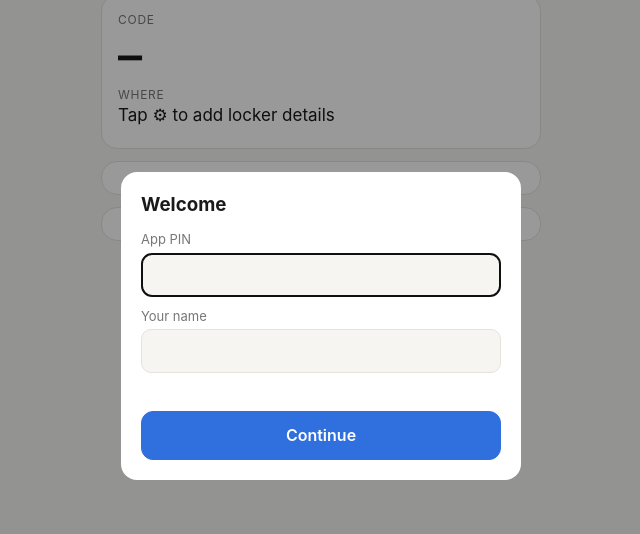
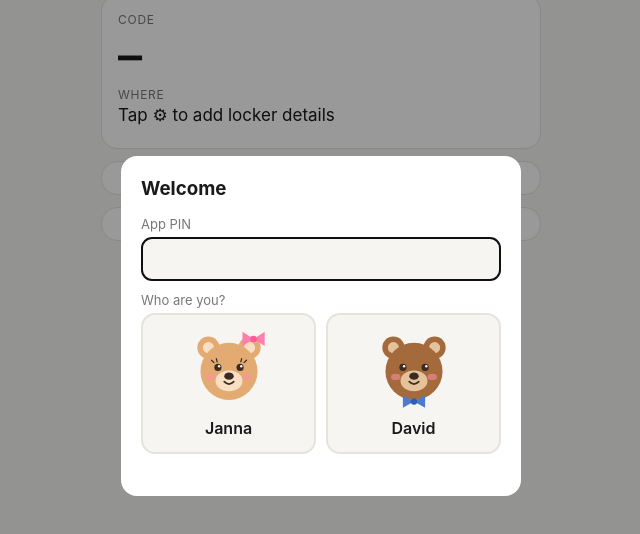
Before and after one commit to jjiang15/locker-share, a website: page public/index.html in a window 1280 px wide. Shown: the part 74-608 px from the top of the page, without its empty margins (319-959 px from the left). Drawn offline with Linux system fonts and the light colour scheme.

Commit message:
new profile login

```diff
--- a/public/index.html
+++ b/public/index.html
@@ -64,6 +64,17 @@
     background: var(--bg); color: var(--text); font: inherit; font-size: 16px;
   }
   dialog .btns { margin-top: 16px; }
+  .pick { display: flex; gap: 10px; }
+  .pick button {
+    flex: 1; display: flex; flex-direction: column; align-items: center; gap: 6px;
+    padding: 12px 6px; border-radius: 14px; border: 2px solid var(--line);
+    background: var(--bg); color: var(--text); font: inherit; font-weight: 600; cursor: pointer;
+  }
+  .pick button svg { width: 84px; height: 84px; }
+  .pick.small button svg { width: 48px; height: 48px; }
+  .pick button.on { border-color: var(--accent); }
+  .row .who { display: flex; align-items: center; gap: 8px; }
+  .row .who svg { width: 28px; height: 28px; flex: none; }
   .err { color: #d33; font-size: 14px; margin-top: 8px; min-height: 1em; }
 </style>
 </head>
@@ -97,18 +108,17 @@
     <h3>Welcome</h3>
     <label for="pinIn">App PIN</label>
     <input id="pinIn" inputmode="numeric" autocomplete="off" required>
-    <label for="nameIn">Your name</label>
-    <input id="nameIn" autocomplete="given-name" required maxlength="30">
+    <label>Who are you?</label>
+    <div class="pick" id="setupPick"></div>
     <div class="err" id="setupErr"></div>
-    <div class="btns"><button class="b primary" type="submit">Continue</button></div>
   </form>
 </dialog>
 
 <dialog id="settings">
   <form method="dialog" id="settingsForm">
     <h3>Settings</h3>
-    <label for="sName">Your name</label>
-    <input id="sName" maxlength="30" required>
+    <label>You are</label>
+    <div class="pick small" id="settingsPick"></div>
     <label for="sCode">Locker code</label>
     <input id="sCode" autocomplete="off">
     <label for="sLoc">Where it is</label>
@@ -128,7 +138,44 @@ const store = {
   get: (k) => { try { return localStorage.getItem(k); } catch { return null; } },
   set: (k, v) => { try { localStorage.setItem(k, v); } catch {} },
 };
+const PEOPLE = ['Janna Jiang', 'David Zhang'];
+
+function bear(who) {
+  const janna = who === 'Janna Jiang';
+  const fur = janna ? '#e3ab72' : '#a46a3c';
+  const light = janna ? '#f8dfc4' : '#e4c29b';
+  const dark = '#3b2a20';
+  const extra = janna
+    // pink bow on the right ear + eyelashes
+    ? `<path d="M67 6 L81 15 L67 24 Z M95 6 L81 15 L95 24 Z" fill="#ff7eb0"/>
+       <circle cx="81" cy="15" r="4" fill="#ff5a99"/>
+       <path d="M31 45 l-3 -3 M35 44 l-1 -4 M65 44 l1 -4 M69 45 l3 -3" stroke="${dark}" stroke-width="1.6" stroke-linecap="round"/>`
+    // blue bow tie
+    : `<path d="M50 94 L36 86 L36 102 Z M50 94 L64 86 L64 102 Z" fill="#4a7bd0"/>
+       <circle cx="50" cy="94" r="4" fill="#2f5fb3"/>`;
+  return `<svg viewBox="0 0 100 106" aria-hidden="true">
+    <circle cx="24" cy="26" r="14" fill="${fur}"/><circle cx="76" cy="26" r="14" fill="${fur}"/>
+    <circle cx="24" cy="26" r="7" fill="${light}"/><circle cx="76" cy="26" r="7" fill="${light}"/>
+    <circle cx="50" cy="56" r="36" fill="${fur}"/>
+    <ellipse cx="50" cy="68" rx="17" ry="13" fill="${light}"/>
+    <circle cx="36" cy="51" r="4.5" fill="${dark}"/><circle cx="64" cy="51" r="4.5" fill="${dark}"/>
+    <circle cx="37.5" cy="49.5" r="1.5" fill="#fff"/><circle cx="65.5" cy="49.5" r="1.5" fill="#fff"/>
+    <ellipse cx="27" cy="63" rx="6" ry="4" fill="#ff8fa8" opacity=".55"/>
+    <ellipse cx="73" cy="63" rx="6" ry="4" fill="#ff8fa8" opacity=".55"/>
+    <ellipse cx="50" cy="62" rx="6" ry="4.5" fill="${dark}"/>
+    <path d="M44 69 Q50 75 56 69" stroke="${dark}" stroke-width="2.2" fill="none" stroke-linecap="round"/>
+    ${extra}
+  </svg>`;
+}
+
+function renderPick(el, selected, onPick) {
+  el.innerHTML = PEOPLE.map((p) =>
+    `<button type="button" data-who="${p}" class="${p === selected ? 'on' : ''}">${bear(p)}<span>${p.split(' ')[0]}</span></button>`).join('');
+  el.querySelectorAll('button').forEach((b) => b.onclick = () => onPick(b.dataset.who));
+}
+
 let me = store.get('me');
+if (me && !PEOPLE.includes(me)) me = null;
 let pin = store.get('pin');
 let state = null;
 const focusDay = new URLSearchParams(location.search).get('day');
@@ -161,15 +208,15 @@ function renderDay(day) {
   el.classList.toggle('hl', focusDay === day);
 
   let status = list.length
-    ? list.map((r, i) => `<div class="row"><span>${r.who === me ? 'You' : esc(r.who)} · ${r.size}</span>
-        <span class="meta">${list.length > 1 ? (i === 0 ? '1st · ' : '2nd · ') : ''}${fmtTime(r.at)}</span></div>`).join('')
+    ? list.map((r, i) => `<div class="row"><span class="who">${PEOPLE.includes(r.who) ? bear(r.who) : ''}${r.who === me ? 'You' : esc(r.who.split(' ')[0])} · ${r.size}</span>
+        <span class="meta">${list.length > 1 ? (['1st', '2nd', '3rd'][i] ?? `${i + 1}th`) + ' · ' : ''}${fmtTime(r.at)}</span></div>`).join('')
     : '<span class="free">Free</span>';
 
   let headsUp = '';
   if (others.length && !mine) {
-    headsUp = `<div class="heads-up">${others.map((r) => esc(r.who)).join(', ')} already has it (${others.map((r) => r.size).join(', ')}). You can still add yourself.</div>`;
+    headsUp = `<div class="heads-up">${others.map((r) => esc(r.who.split(' ')[0])).join(', ')} already has it (${others.map((r) => r.size).join(', ')}). You can still add yourself.</div>`;
   } else if (others.length && mine && others[0].at < mine.at) {
-    headsUp = `<div class="heads-up">${esc(others[0].who)} reserved first, so plan to share the space.</div>`;
+    headsUp = `<div class="heads-up">${esc(others[0].who.split(' ')[0])} reserved first, so plan to share the space.</div>`;
   }
 
   const btns = mine
@@ -223,21 +270,24 @@ async function act(day, action, size, el) {
 function showSetup(err = '') {
   $('setupErr').textContent = err;
   $('pinIn').value = pin || '';
-  $('nameIn').value = me || '';
+  renderPick($('setupPick'), me, (who) => {
+    if (!$('pinIn').value.trim()) { $('setupErr').textContent = 'Enter the PIN first'; return; }
+    pin = $('pinIn').value.trim();
+    me = who;
+    store.set('pin', pin); store.set('me', me);
+    $('setup').close();
+    load().then(syncPush);
+  });
   $('setup').showModal();
 }
-$('setupForm').onsubmit = (e) => {
-  e.preventDefault();
-  pin = $('pinIn').value.trim();
-  me = $('nameIn').value.trim();
-  store.set('pin', pin); store.set('me', me);
-  $('setup').close();
-  load().then(syncPush);
-};
+$('setupForm').onsubmit = (e) => e.preventDefault();
 
+let pickedMe = me;
 $('settingsBtn').onclick = () => {
   const i = state?.info || {};
-  $('sName').value = me || '';
+  pickedMe = me;
+  const draw = () => renderPick($('settingsPick'), pickedMe, (who) => { pickedMe = who; draw(); });
+  draw();
   $('sCode').value = i.code || '';
   $('sLoc').value = i.location || '';
   $('sNotes').value = i.notes || '';
@@ -246,7 +296,7 @@ $('settingsBtn').onclick = () => {
 $('settingsCancel').onclick = () => $('settings').close();
 $('settingsForm').onsubmit = async (e) => {
   e.preventDefault();
-  me = $('sName').value.trim() || me;
+  me = pickedMe || me;
   store.set('me', me);
   $('settings').close();
   try {
```
